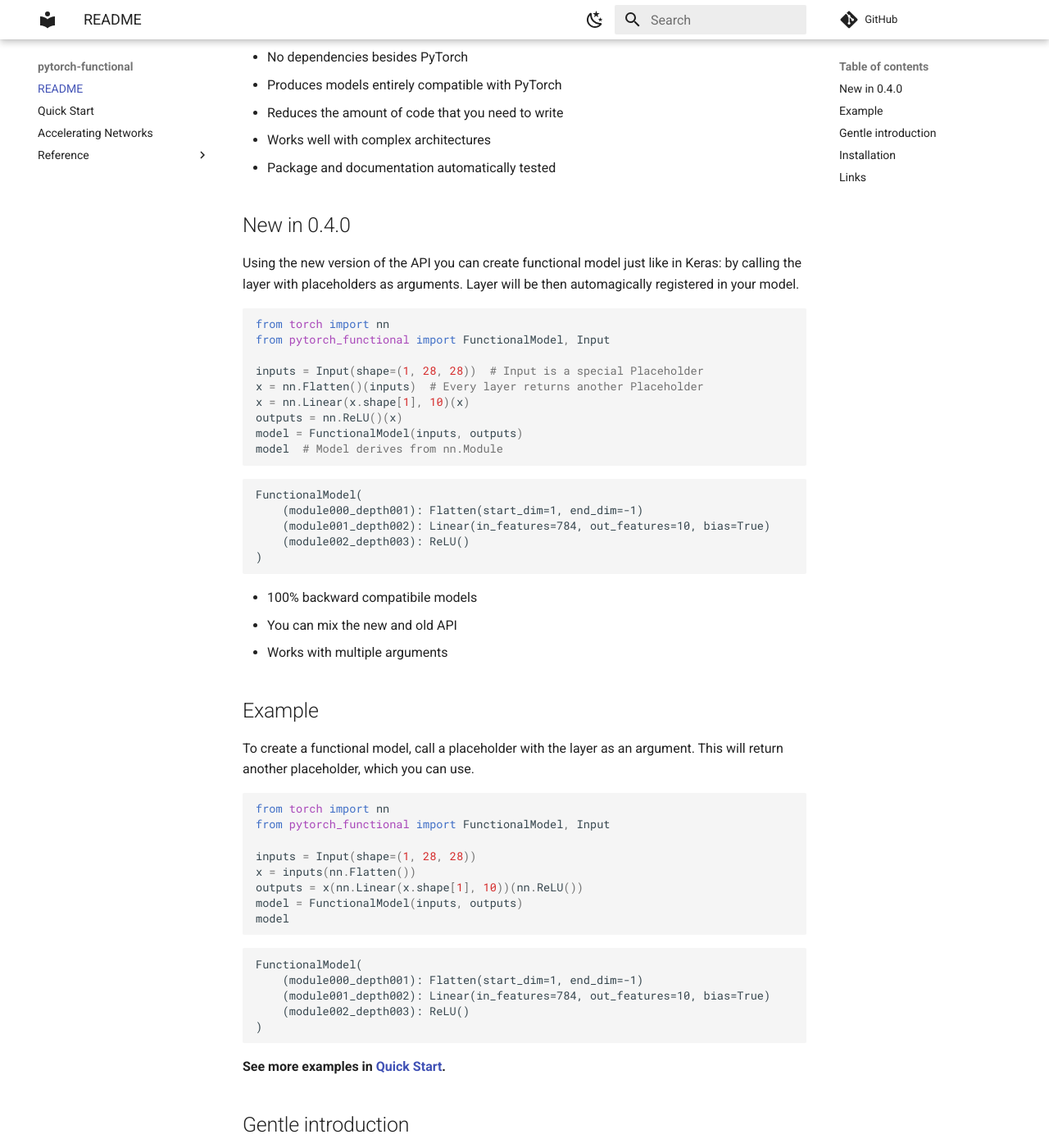
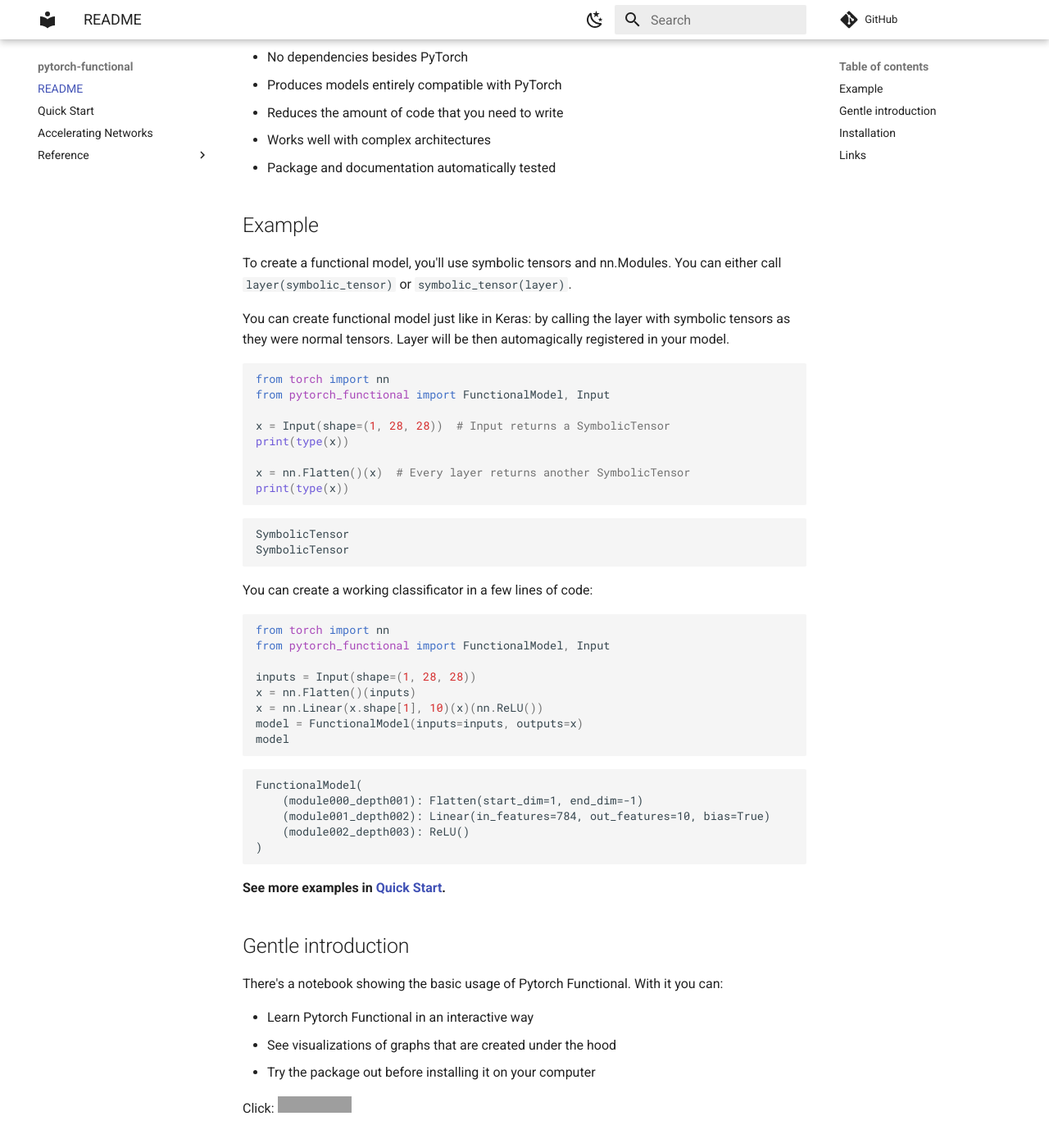
Before and after one commit to sjmikler/pytorch-symbolic, an MkDocs documentation site: the page built from docs/README.md, in a window 1280 px wide and 1400 px high, scrolled down 417 px. Shown: the whole window at 82% size. Built offline with MkDocs 1.6.1 and Material for MkDocs 9.7.7, drawn with Linux system fonts in a browser that asks for light colours; comment, search, counter and statistics services are not loaded; grey boxes are pictures that could not be loaded.

Commit message:
Rename Placeholder -> SymbolicTensor

````diff
--- a/docs/README.md
+++ b/docs/README.md
@@ -27,51 +27,42 @@
 * Works well with complex architectures
 * Package and documentation automatically tested
 
-## New in 0.4.0
+## Example
 
-Using the new version of the API you can create functional model just like in Keras:
-by calling the layer with placeholders as arguments. Layer will be then automagically registered in your model.
+To create a functional model, you'll use symbolic tensors and nn.Modules.
+You can either call ``layer(symbolic_tensor)`` or ``symbolic_tensor(layer)``.
+
+You can create functional model just like in Keras:
+by calling the layer with symbolic tensors as they were normal tensors. Layer will be then automagically registered in your model.
 
 ```py
 from torch import nn
 from pytorch_functional import FunctionalModel, Input
 
-inputs = Input(shape=(1, 28, 28))  # Input is a special Placeholder
-x = nn.Flatten()(inputs)  # Every layer returns another Placeholder
-x = nn.Linear(x.shape[1], 10)(x)
-outputs = nn.ReLU()(x)
-model = FunctionalModel(inputs, outputs)
-model  # Model derives from nn.Module
+x = Input(shape=(1, 28, 28))  # Input returns a SymbolicTensor
+print(type(x))
+
+x = nn.Flatten()(x)  # Every layer returns another SymbolicTensor
+print(type(x))
 ```
 
 ```
-FunctionalModel(
-    (module000_depth001): Flatten(start_dim=1, end_dim=-1)
-    (module001_depth002): Linear(in_features=784, out_features=10, bias=True)
-    (module002_depth003): ReLU()
-)
+SymbolicTensor
+SymbolicTensor
 ```
 
-* 100% backward compatibile models
-* You can mix the new and old API
-* Works with multiple arguments
-
-## Example
-
-To create a functional model, call a placeholder with the layer as an argument.
-This will return another placeholder, which you can use.
+You can create a working classificator in a few lines of code:
 
 ```py
 from torch import nn
 from pytorch_functional import FunctionalModel, Input
 
 inputs = Input(shape=(1, 28, 28))
-x = inputs(nn.Flatten())
-outputs = x(nn.Linear(x.shape[1], 10))(nn.ReLU())
-model = FunctionalModel(inputs, outputs)
+x = nn.Flatten()(inputs)
+x = nn.Linear(x.shape[1], 10)(x)(nn.ReLU())
+model = FunctionalModel(inputs=inputs, outputs=x)
 model
 ```
-
 ```
 FunctionalModel(
     (module000_depth001): Flatten(start_dim=1, end_dim=-1)
--- a/mkdocs.yml
+++ b/mkdocs.yml
@@ -8,7 +8,7 @@
     - Reference:
         - Reference/input.md
         - Reference/model.md
-        - Reference/placeholder.md
+        - Reference/symbolic.md
         - Reference/tools.md
 
 copyright:
--- a/pytorch_functional/__init__.py
+++ b/pytorch_functional/__init__.py
@@ -3,6 +3,6 @@
 from . import tools
 from .configs import enable_module_call_optimization
 from .functional_model import FunctionalModel
-from .placeholders import Input, Placeholder
+from .placeholders import Input, SymbolicTensor
 
-__all__ = ["enable_module_call_optimization", "FunctionalModel", "Input", "Placeholder", "tools"]
+__all__ = ["enable_module_call_optimization", "FunctionalModel", "Input", "SymbolicTensor", "tools"]
````
Also changed, not shown: docs/Reference/placeholder.md (deleted, +0 -15 lines), docs/Reference/symbolic.md (added, +25 -0 lines), gentle-introduction.ipynb, 4 other files.
